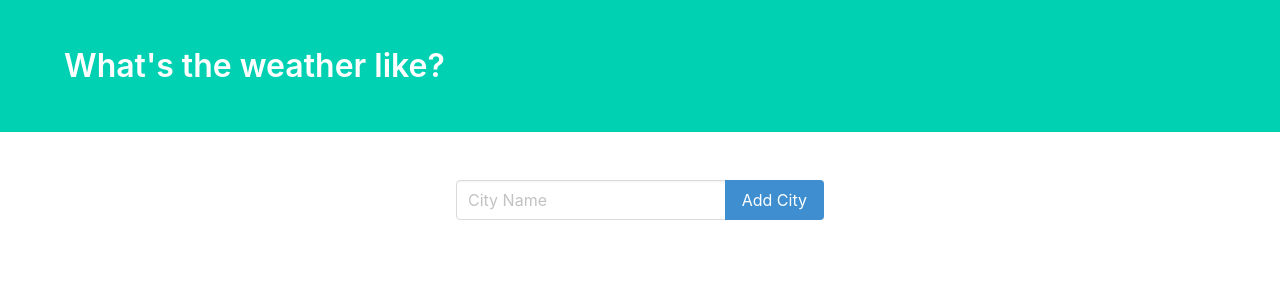
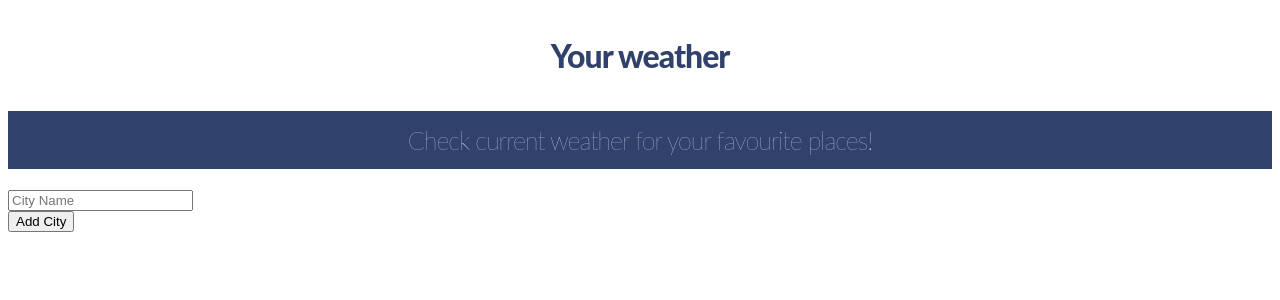
Before and after one commit to PaulinaKas/travel-planner-web-app, a Django app: template weather/weather_app/templates/weather_app/index.html in a window 1280 px wide. Shown: the top 300 px of the page. Run offline with Django 3.2, Linux system fonts and the light colour scheme; the template is opened without the code that fills it: values that come from a table or form of the project are taken from there, others are empty; some libraries are stand-ins or nearby versions.

Commit message:
Working on CSS style

```diff
--- a/weather/weather_app/templates/weather_app/index.html
+++ b/weather/weather_app/templates/weather_app/index.html
@@ -3,17 +3,61 @@
 <head>
     <meta charset="UTF-8">
     <meta name="viewport" content="width=device-width, initial-scale=1.0">
-    <meta http-equiv="X-UA-Compatible" content="ie=edge">
-    <title>What's the weather like?</title>
-    <link rel="stylesheet" href="https://cdnjs.cloudflare.com/ajax/libs/bulma/0.6.2/css/bulma.css" />
+    <meta http-equiv="content-language" content="en">
+    <title>Current weather</title>
+    <style type="text/css">
+    h1  {
+       font-size: 2em;
+       font-weight: 800;
+       color: #30416b;
+       font-family: 'Lato', sans-serif;
+       letter-spacing: -1px;
+       line-height: 58px;
+       text-align: center;
+    }
+
+    h2  {
+       font-size: 25px;
+       font-weight: 250;
+       color: #e9edf7;
+       font-family: 'Lato', sans-serif;
+       letter-spacing: -1px;
+       line-height: 58px;
+       text-align: center;
+       background: #30416b;
+    }
+
+    p {
+        color: #111;
+        font-family: 'Lato', sans-serif;
+        font-size: 20px;
+        font-weight: 200;
+        line-height: 32px;
+        margin: 0 0 72px;
+        text-align: center;
+    }
+
+    .media-left .center {
+        display: block;
+        margin-left: auto;
+        margin-right: auto;
+        width: 10%;
+    }
+
+
+
+    </style>
 </head>
 <body>
     <section class="hero is-primary">
         <div class="hero-body">
             <div class="container">
                 <h1 class="title">
-                    What's the weather like?
+                    Your weather
                 </h1>
+                <h2 class="subtitle">
+                    Check current weather for your favourite places!
+                </h2>
             </div>
         </div>
     </section>
@@ -46,8 +90,8 @@
                     <div class="box">
                         <article class="media">
                             <div class="media-left">
-                                <figure class="image is-50x50">
-                                    <img src="http://openweathermap.org/img/w/{{ weather.icon }}.png" alt="Image">
+                                <figure class="image">
+                                    <img src="http://openweathermap.org/img/wn/{{ weather.icon }}@2x.png" alt="Image" class="center">
                                 </figure>
                             </div>
                             <div class="media-content">
```
